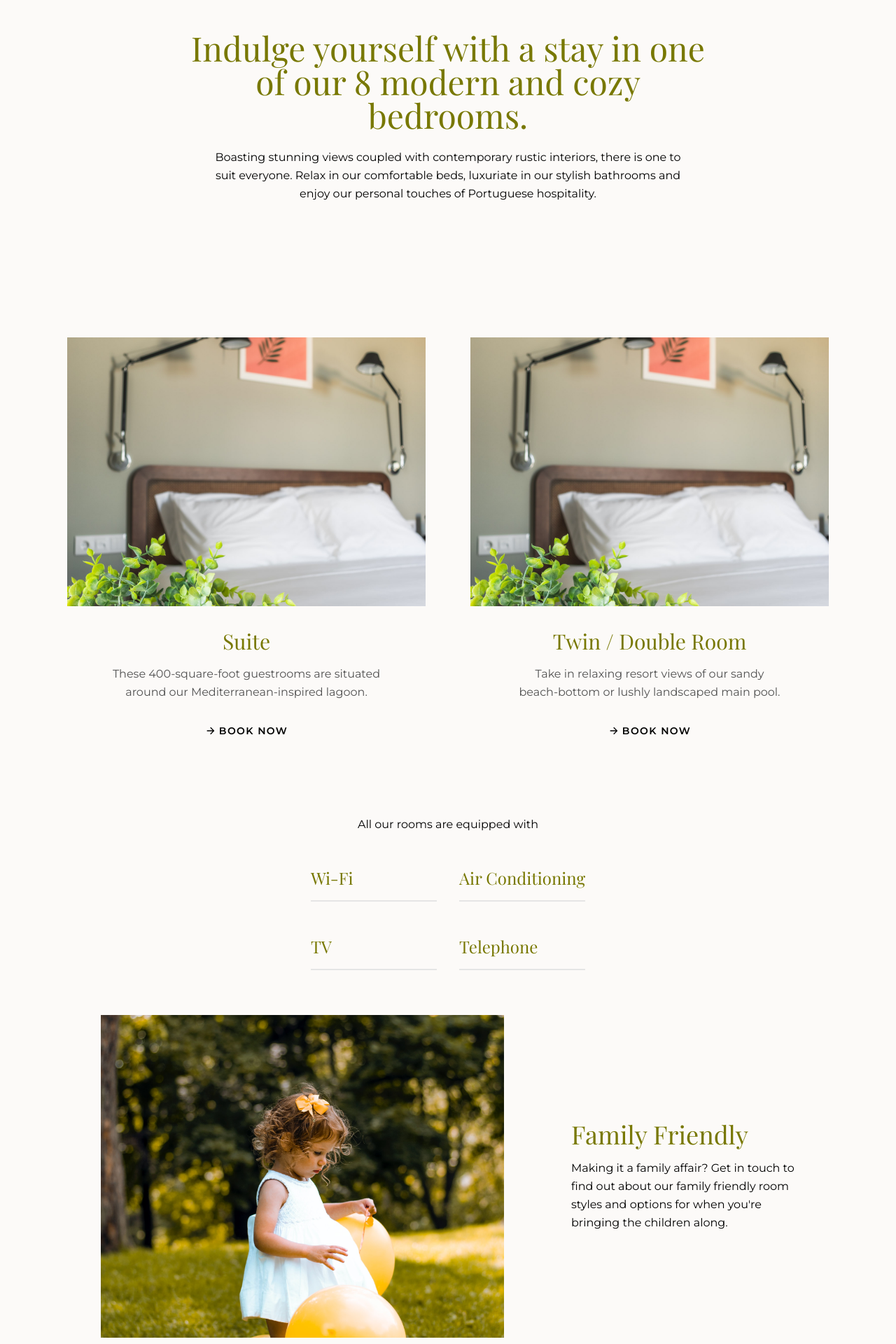
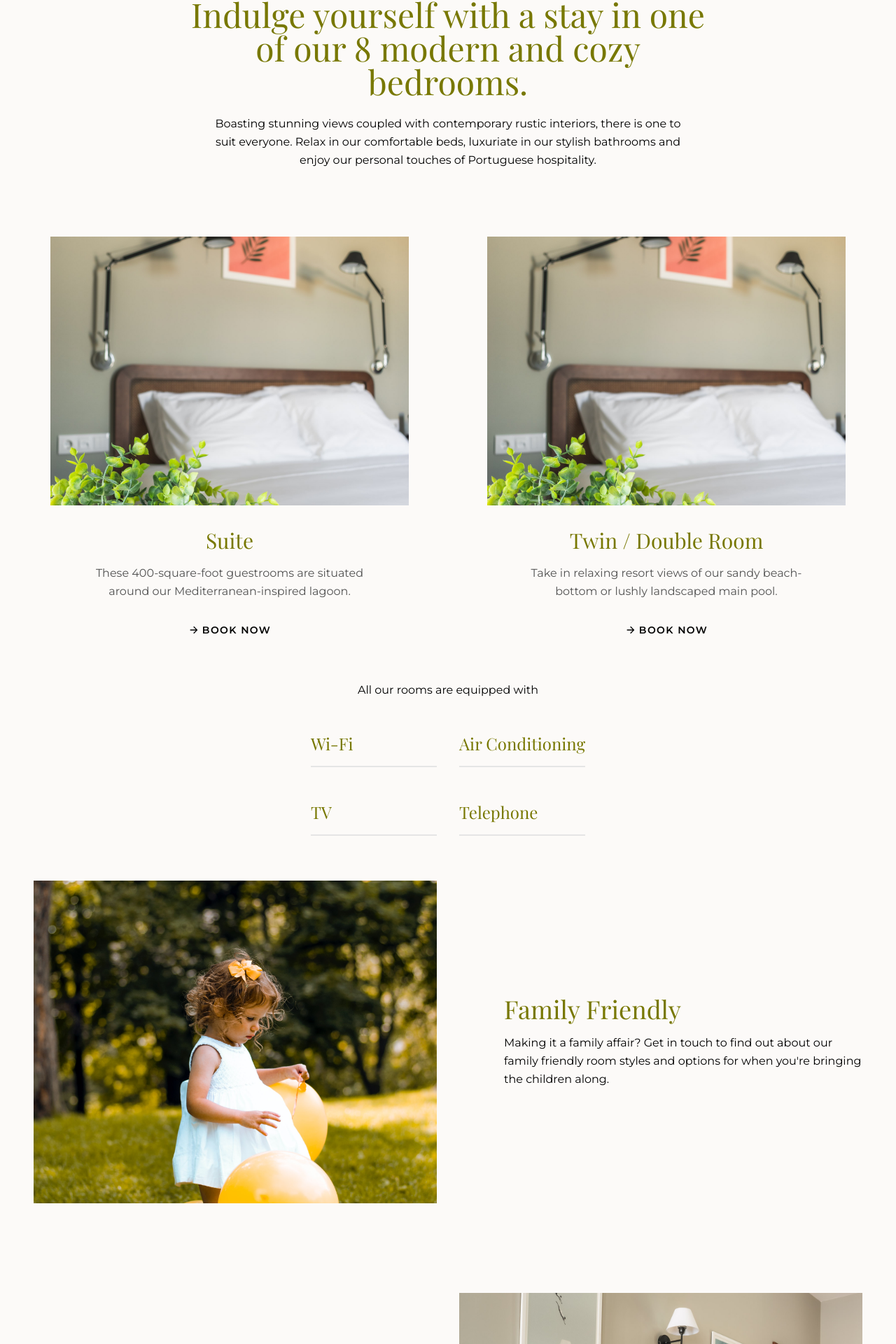
Before and after one commit to quintadonairia/quintadonairia, a Next.js app: page /lodging in a window 1280 px wide. Shown: the part 876-2796 px from the top of the page at 70% size. Built offline with nearby package versions, Linux system fonts and the light colour scheme.

Commit message:
Add max-width and new paddings to Container component

```diff
--- a/components/layouts/LayoutSplit.js
+++ b/components/layouts/LayoutSplit.js
@@ -6,7 +6,7 @@ const LayoutSplit = ({ children, vDirection }) => {
 
   return (
     <section
-      className={`flex lg:flex-row items-center justify-between gap-8 lg:gap-24 px-6 py-16 lg:px-36 ${vDirections[vDirection]}`}
+      className={`flex lg:flex-row items-center justify-between gap-8 lg:gap-24 px-6 py-16 lg:px-12 max-w-screen-xl ${vDirections[vDirection]}`}
     >
       {children}
     </section>
--- a/components/molecules/Experience.js
+++ /dev/null
@@ -1,15 +0,0 @@
-const Experience = ({ imageSrc, imageAlt, title, description }) => {
-  return (
-    <article className="flex flex-col gap-8">
-      <img src={imageSrc} alt={imageAlt} />
-      <div className="flex flex-col gap-4">
-        <div className="flex flex-col gap-2">
-          <h1 className="font-serif text-2xl text-olive-500">{title}</h1>
-          <p>{description}</p>
-        </div>
-      </div>
-    </article>
-  );
-};
-
-export default Experience;
--- a/components/organisms/Container.js
+++ b/components/organisms/Container.js
@@ -1,7 +1,7 @@
 import React from "react";
 
 const Container = ({ children }) => {
-  return <div className="px-6 py-12 lg:p-24">{children}</div>;
+  return <div className="px-6 py-12 lg:px-12 max-w-screen-xl">{children}</div>;
 };
 
 export default Container;
--- a/pages/experiences.js
+++ b/pages/experiences.js
@@ -4,7 +4,6 @@ import en from "../locales/en/experiences.json";
 import pt from "../locales/pt/experiences.json";
 
 import Hero from "../components/organisms/Hero";
-import Experience from "../components/molecules/Experience";
 
 import LayoutSplit from "../components/layouts/LayoutSplit";
 import Header from "../components/molecules/Header";
--- a/pages/lodging.js
+++ b/pages/lodging.js
@@ -7,7 +7,7 @@ import Header from "../components/molecules/Header";
 
 const Lodging = () => {
   return (
-    <div className="flex flex-col min-h-screen relative overflow-x-hidden">
+    <div className="flex flex-col items-center min-h-screen relative overflow-x-hidden">
       <Hero title="Lodging" image="url(images/20210820-donairia-008.jpg" />
       <Container>
         <Header
```
